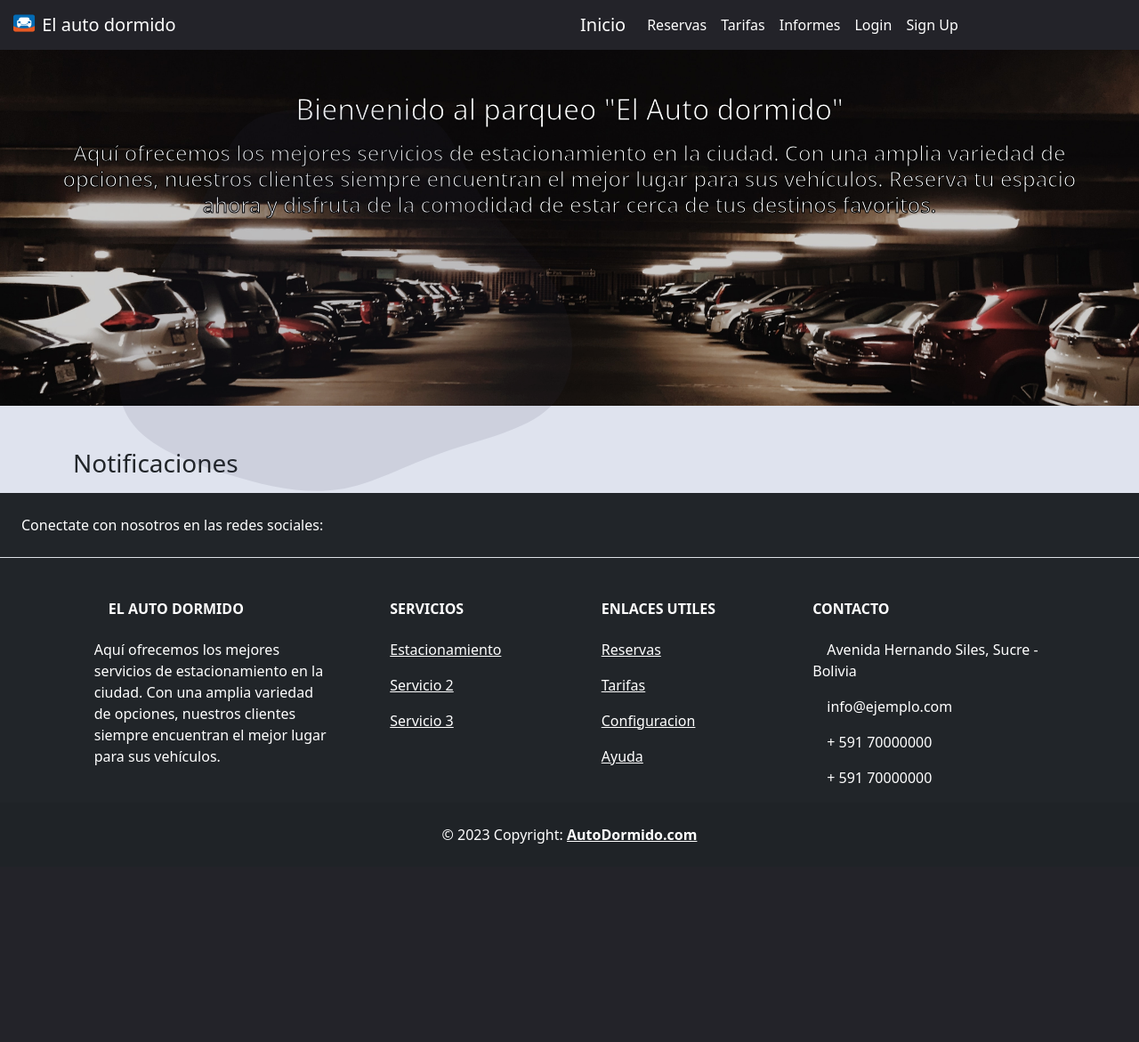
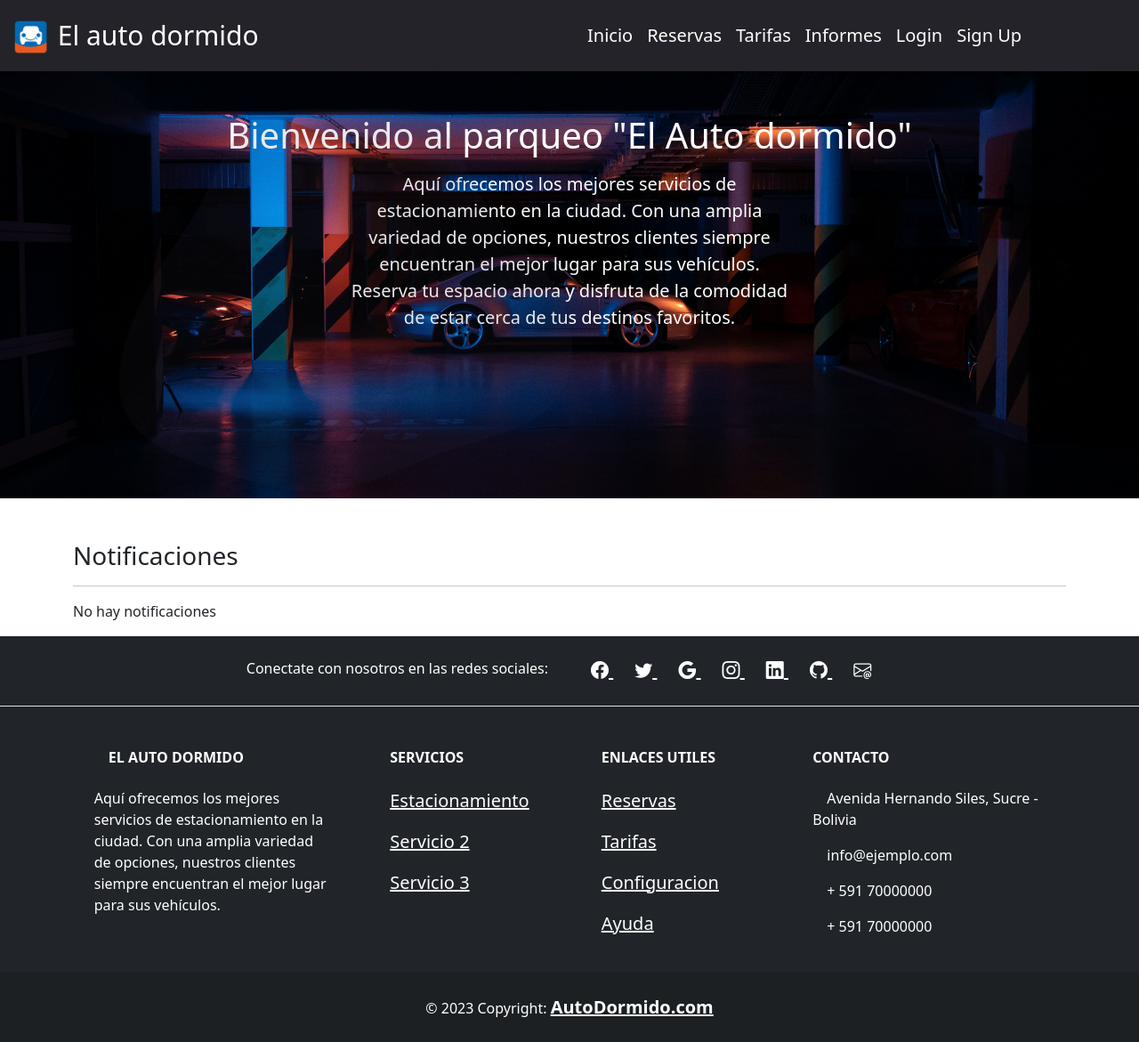
Before and after one commit to marcanii/Gestion-de-Parqueos, a PHP site: page /inicio.html in a window 1280 px wide. Shown: the whole page at 89% size. Before the commit the page ends 948 px from the top, so only its background shows below. Run offline with PHP 8.4, Linux system fonts and the light colour scheme.

Commit message:
corrigiendo front de inicio

```diff
--- a/inicio.html
+++ b/inicio.html
@@ -2,42 +2,39 @@
 <html lang="en">
 
 <head>
-    <meta charset="UTF-8">
-    <meta name="viewport" content="width=device-width, initial-scale=1.0">
+  <meta charset="UTF-8" />
+  <meta name="viewport" content="width=device-width, initial-scale=1.0" />
   <title>Mi Sitio Web</title>
   <!-- Enlace a Bootstrap CSS -->
-    <link rel="stylesheet" href="css/bootstrap.min.css">
+  <link href="css/bootstrap.min.css" rel="stylesheet" />
   <link rel="stylesheet" href="https://cdn.jsdelivr.net/npm/bootstrap-icons@1.10.5/font/bootstrap-icons.css">
-    <link rel="stylesheet" href="style2.css">
+  <link rel="stylesheet" href="style2.css" />
 </head>
 
-<body id="all"  style="background-color: #dfe3ee;">
-  <div class="position-absolute w-50" style="opacity: 0.1; left:5%">
+<body id="all">
+  <div class="position-absolute w-50" style="opacity: 0.1; left: 5%">
     <svg viewBox="0 0 200 200" xmlns="http://www.w3.org/2000/svg">
-      <path fill="#363753" d="M32.5,-57.5C40.2,-51.9,43.2,-39.3,50.7,-28.5C58.3,-17.8,70.4,-8.9,76.5,3.5C82.7,16,82.8,32,74.6,41.5C66.3,51,49.6,54,35.8,58.8C21.9,63.5,11,70.1,-1.1,71.9C-13.1,73.7,-26.2,70.9,-40.6,66.4C-55,62,-70.8,56,-76,44.7C-81.3,33.3,-75.9,16.7,-69.4,3.8C-62.8,-9.1,-55,-18.2,-49.3,-28.7C-43.7,-39.3,-40.1,-51.4,-32.3,-56.9C-24.4,-62.5,-12.2,-61.6,0.1,-61.7C12.4,-61.9,24.8,-63.2,32.5,-57.5Z" transform="translate(100 100)" />
+      <path fill="#363753"
+        d="M32.5,-57.5C40.2,-51.9,43.2,-39.3,50.7,-28.5C58.3,-17.8,70.4,-8.9,76.5,3.5C82.7,16,82.8,32,74.6,41.5C66.3,51,49.6,54,35.8,58.8C21.9,63.5,11,70.1,-1.1,71.9C-13.1,73.7,-26.2,70.9,-40.6,66.4C-55,62,-70.8,56,-76,44.7C-81.3,33.3,-75.9,16.7,-69.4,3.8C-62.8,-9.1,-55,-18.2,-49.3,-28.7C-43.7,-39.3,-40.1,-51.4,-32.3,-56.9C-24.4,-62.5,-12.2,-61.6,0.1,-61.7C12.4,-61.9,24.8,-63.2,32.5,-57.5Z"
+        transform="translate(100 100)" />
     </svg>
   </div>
-<div>
-<!-- Header con logo y menú de navegación -->
-        <header>
 
-            <nav class="navbar navbar-expand-lg  border-body"  style="background-color: #232329;" >
-
+  <nav class="navbar navbar-expand-lg border-body">
     <div class="container">
-                    <a class="navbar-brand text-white" href="#">
-                        <img src="images/carlogo1.png   " alt="Logo" width="30" height="24" class="d-inline-block align-text-top">
+      <a class="navbar-brand text-white text-title" href="#">
+        <img src="images/carlogo1.png" alt="Logo" width="45" height="45" class="d-inline-block align-text-top">
         El auto dormido
       </a>
     </div>
     <div class="container-fluid">
-                  <a class="navbar-brand text-color-custom" href="javascript:cargarContenido('return.html')">Inicio</a>
-                  <button class="navbar-toggler text-success-emphasis" type="button" data-bs-toggle="collapse" data-bs-target="#navbarSupportedContent" aria-controls="navbarSupportedContent" aria-expanded="false" aria-label="Toggle navigation">
-                    <span class="navbar-toggler-icon"></span>
-                  </button>
       <div class="collapse navbar-collapse" id="navbarSupportedContent">
         <ul class="navbar-nav me-auto mb-2 mb-lg-0">
+          <li>
+            <a class="nav-link text-color-custom" href="javascript:cargarContenido('presentacion.html')">Inicio</a>
+          </li>
           <li class="nav-item">
-                        <a class="nav-link text-color-custom" aria-current="page" href="javascript:cargarContenido('reservas.php')">Reservas</a>
+            <a class="nav-link text-color-custom" href="javascript:cargarContenido('reservas.php')">Reservas</a>
           </li>
           <li class="nav-item">
             <a class="nav-link text-color-custom" href="#">Tarifas</a>
@@ -51,120 +48,90 @@
           <li class="nav-item">
             <a class="nav-link text-color-custom" href="#">Sign Up</a>
           </li>
-
         </ul>
-
       </div>
     </div>
   </nav>
-    </header>
-    <!-- Imagen de portada con contenido principal -->
-  <div
-    class=" fondo bg-image p-5 text-center shadow-1-strong  mb-5 text-white img-fluid  justify-content-center align-items-center" id="contenido"
-    style="-webkit-text-stroke: 1px rgb(0, 0, 0);background-image: url(images/estacionamiento1.jpg); "
-  >
-    <h1 class="mb-3 h2">Bienvenido al parqueo "El Auto dormido"</h1>
 
-      <h4>
-        Aquí ofrecemos los mejores servicios de estacionamiento en la ciudad. Con una amplia variedad de opciones, nuestros clientes siempre encuentran el mejor lugar para sus vehículos. Reserva tu espacio ahora y disfruta de la comodidad de estar cerca de tus destinos favoritos.
-      </h4>
+  <div class="p-5 text-center mb-5 text-white justify-content-center align-items-center main-custom" id="contenido">
+    <h1 class="mb-3">Bienvenido al parqueo "El Auto dormido"</h1>
+    <p style="width:500px;margin: 0 auto;">
+      Aquí ofrecemos los mejores servicios de estacionamiento en la
+      ciudad. Con una amplia variedad de opciones, nuestros clientes
+      siempre encuentran el mejor lugar para sus vehículos. Reserva tu
+      espacio ahora y disfruta de la comodidad de estar cerca de tus
+      destinos favoritos.
+    </p>
   </div>
 
-    <div class="container mt-4">
+  <div class="container">
     <h3>Notificaciones</h3>
-        <p  id="notificacion"> </p>
+    <hr>
+    <p id="notificacion">No hay notificaciones</p>
   </div>
 
-<!-- footer   -->
-<footer class="text-center text-lg-start bg-dark text-white" >
-
-  <section class="d-flex justify-content-center justify-content-lg-between p-4 border-bottom">
-
+  <!-- Footer con información de contacto -->
+  <footer class="text-center text-lg-start bg-dark text-white">
+    <section class="d-flex justify-content-center p-4 border-bottom">
       <div class="me-5 d-none d-lg-block">
         <span>Conectate con nosotros en las redes sociales:</span>
       </div>
-
       <div>
         <a href="" class="me-4 text-reset">
-        <i class="fab fa-facebook-f"></i>
+          <i class="bi bi-facebook"></i>
         </a>
         <a href="" class="me-4 text-reset">
-        <i class="fab fa-twitter"></i>
+          <i class="bi bi-twitter"></i>
         </a>
         <a href="" class="me-4 text-reset">
-        <i class="fab fa-google"></i>
+          <i class="bi bi-google"></i>
         </a>
         <a href="" class="me-4 text-reset">
-        <i class="fab fa-instagram"></i>
+          <i class="bi bi-instagram"></i>
         </a>
         <a href="" class="me-4 text-reset">
-        <i class="fab fa-linkedin"></i>
+          <i class="bi bi-linkedin"></i>
         </a>
         <a href="" class="me-4 text-reset">
-        <i class="fab fa-github"></i>
+          <i class="bi bi-github"></i>
+        </a>
+        <a href="" class="me-4 text-reset">
+          <i class="bi bi-envelope-at"></i>
         </a>
       </div>
-
     </section>
 
     <section class="">
       <div class="container text-center text-md-start mt-5">
-
         <div class="row mt-3">
-
           <div class="col-md-3 col-lg-4 col-xl-3 mx-auto mb-4">
-
             <h6 class="text-uppercase fw-bold mb-4">
               <i class="fas fa-gem me-3"></i>El Auto Dormido
             </h6>
             <p>
-            Aquí ofrecemos los mejores servicios de estacionamiento en la ciudad. Con una amplia variedad de opciones, nuestros clientes siempre encuentran el mejor lugar para sus vehículos.
+              Aquí ofrecemos los mejores servicios de estacionamiento en la ciudad. Con una amplia variedad de opciones,
+              nuestros clientes siempre encuentran el mejor lugar para sus vehículos.
             </p>
           </div>
-
           <div class="col-md-2 col-lg-2 col-xl-2 mx-auto mb-4">
-
-          <h6 class="text-uppercase fw-bold mb-4">
-            Servicios
-          </h6>
-          <p>
-            <a href="#!" class="text-reset">Estacionamiento</a>
-          </p>
-          <p>
-            <a href="#!" class="text-reset">Servicio 2</a>
-          </p>
-          <p>
-            <a href="#!" class="text-reset">Servicio 3</a>
-          </p>
-
+            <h6 class="text-uppercase fw-bold mb-4">Servicios</h6>
+            <p><a href="#!" class="text-reset">Estacionamiento</a></p>
+            <p><a href="#!" class="text-reset">Servicio 2</a></p>
+            <p><a href="#!" class="text-reset">Servicio 3</a></p>
           </div>
 
           <div class="col-md-3 col-lg-2 col-xl-2 mx-auto mb-4">
-
-          <h6 class="text-uppercase fw-bold mb-4">
-            Enlaces utiles
-          </h6>
-          <p>
-            <a href="#!" class="text-reset">Reservas</a>
-          </p>
-          <p>
-            <a href="#!" class="text-reset">Tarifas</a>
-          </p>
-          <p>
-            <a href="#!" class="text-reset">Configuracion</a>
-          </p>
-          <p>
-            <a href="#!" class="text-reset">Ayuda</a>
-          </p>
+            <h6 class="text-uppercase fw-bold mb-4">Enlaces utiles</h6>
+            <p><a href="#!" class="text-reset">Reservas</a></p>
+            <p><a href="#!" class="text-reset">Tarifas</a></p>
+            <p><a href="#!" class="text-reset">Configuracion</a></p>
+            <p><a href="#!" class="text-reset">Ayuda</a></p>
           </div>
 
           <div class="col-md-4 col-lg-3 col-xl-3 mx-auto mb-md-0 mb-4">
             <h6 class="text-uppercase fw-bold mb-4">Contacto</h6>
             <p><i class="fas fa-home me-3"></i> Avenida Hernando Siles, Sucre - Bolivia</p>
-          <p>
-            <i class="fas fa-envelope me-3"></i>
-            info@ejemplo.com
-          </p>
+            <p><i class="fas fa-envelope me-3"></i>info@ejemplo.com</p>
             <p><i class="fas fa-phone me-3"></i> + 591 70000000</p>
             <p><i class="fas fa-print me-3"></i> + 591 70000000</p>
           </div>
@@ -172,30 +139,26 @@
       </div>
     </section>
 
-  <div class="text-center p-4" style="background-color: rgba(0, 0, 0, 0.05);">
+    <div class="text-center p-4" style="background-color: rgba(0, 0, 0, 0.15);">
       © 2023 Copyright:
       <a class="text-reset fw-bold" href="">AutoDormido.com</a>
     </div>
   </footer>
-<!-- footer   -->
-</div>
 
-
-
-    <!-- Scripts de Bootstrap (JQuery, Popper.js y Bootstrap JS) -->
-    <script src="https://cdn.jsdelivr.net/npm/bootstrap@5.3.1/dist/js/bootstrap.bundle.min.js" integrity="sha384-HwwvtgBNo3bZJJLYd8oVXjrBZt8cqVSpeBNS5n7C8IVInixGAoxmnlMuBnhbgrkm" crossorigin="anonymous"></script>
+  <script src="js/bootstrap.min.js"></script>
   <script src="ajax.js"></script>
   <script>
     // Definir la función que deseas ejecutar
     function enviarNotificacion() {
       console.log("Este es mi script automático.");
       //cargarContenido('notificacion.php');
-            fetch('notificacion.php')
-                .then(response => response.text())
-                .then(data => document.getElementById("notificacion").innerHTML = data);
+      fetch("notificacion.php")
+        .then((response) => response.text())
+        .then(
+          (data) => (document.getElementById("notificacion").innerHTML = data)
+        );
 
-            fetch('reservas.php')
-                .then(response => response.text());
+      fetch("reservas.php").then((response) => response.text());
     }
     // Configurar la ejecución automática cada 10 segundos (10000 milisegundos)
     var intervalo = setInterval(enviarNotificacion, 10000);
@@ -203,6 +166,5 @@
       // Puedes detener la ejecución automática en cualquier momento si es necesario
       //clearInterval(intervalo);
   </script>
-
 </body>
 </html>
--- a/style2.css
+++ b/style2.css
@@ -1,33 +1,32 @@
-
-#navbarNav{
-    margin-right: 100px;
+.navbar{
+    background-color: #232329;
+    height: 80px;
 }
-
-
-#barranavegacion{
-    background-color: rgb(210, 214, 215);
-    border: 1px solid rgb(0, 0, 0);
-    margin: 60px;
-
+.text-title{
+    font-size: 30px;
+    color: azure;
 }
-#piedepagina{
-    background-color: rgb(210, 214, 215);
-
-    margin: 60px;
+.text-color-custom{
+    color: #ffffff;
+    font-size: 20px;
 }
-.fondo{
-    background-image: url(images/cars2.jpg);
-    height: 50vh;
-    background-position: center;
+.text-color-custom:hover{
+    color: #41c9c9;
+    font-size: 21px;
+}
+.text-color-custom:focus{
+    color: #41c9c9;
+    font-size: 21px;
+}
+.main-custom{
+    background-image: url(images/estacionamiento.jpg);
     background-repeat: no-repeat;
     background-size: cover;
+    background-position: center;
+    height: 60vh;
+    width: auto;
 }
-.text-color-custom {
-    color: #fff;
+.main-custom, a {
+    color: #ffffff;
+    font-size: 20px;
 }
-.text-color-custom:hover {
-    color: #55d1da;
-}
-.text-color-custom:focus {
-    color: #55d1da;
-}
```
Also changed, not shown: presentacion.html (added, +8 -0 lines), return.html (deleted, +0 -10 lines). Lines whose indentation alone changed are shown as unchanged.
